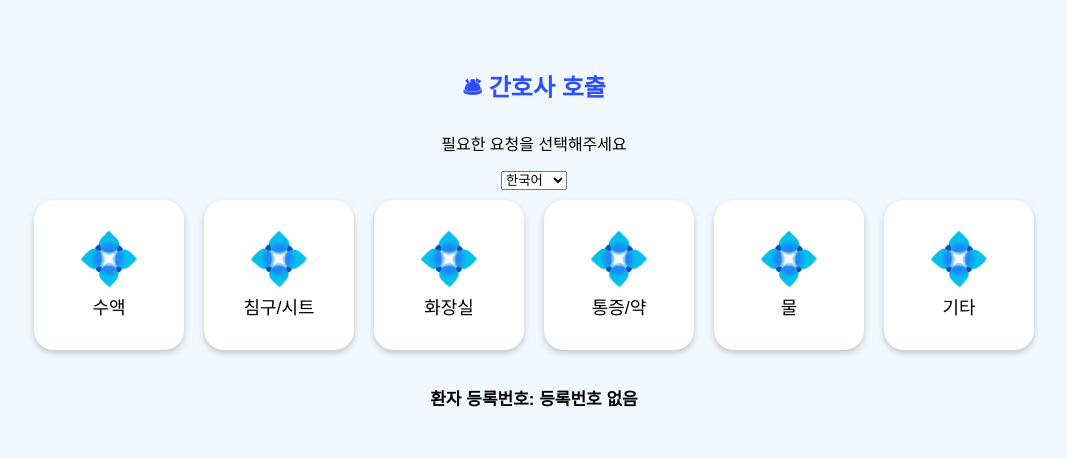
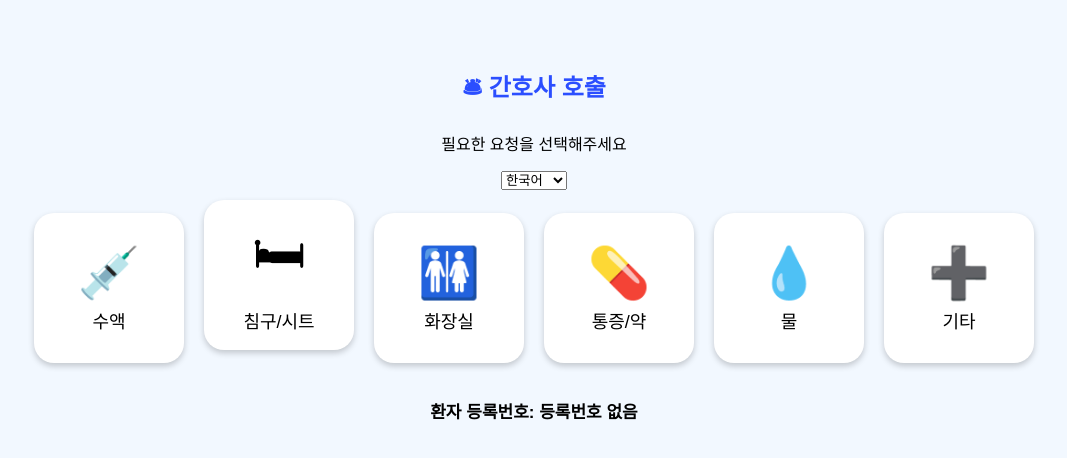
Before and after one commit to jaeeunshin04-a11y/qr-call-system, a plain HTML site: page index.html in a window 1280 px wide. Shown: the whole page, without its empty margins (106-1173 px from the left). Drawn offline with Linux system fonts and the light colour scheme.

Commit message:
Refactor index.html for improved structure and clarity

```diff
--- a/index.html
+++ b/index.html
@@ -62,6 +62,7 @@
     <option value="ar">العربية</option>
   </select>
 
+  <!-- 대분류 버튼 자리 -->
   <div id="mainMenu"></div>
 
   <div id="subMenu"></div>
@@ -73,6 +74,7 @@
   <p id="patientDisplay"></p>
 
   <script>
+    /* ---- 언어별 텍스트 정리 ---- */
     const menuText = {
       ko: {
         title: "🛎 간호사 호출",
@@ -189,13 +191,24 @@
     let currentLang = "ko";
     let currentTexts = menuText.ko;
 
+    /* ---- URL에서 환자번호 읽기 ---- */
     const urlParams = new URLSearchParams(window.location.search);
     const patientId = urlParams.get('id') || "등록번호 없음";
     document.getElementById('patientDisplay').innerText = `환자 등록번호: ${patientId}`;
 
+    /* ---- 대분류 버튼 렌더링 ---- */
     function renderMainMenu() {
       const mainMenu = document.getElementById("mainMenu");
       mainMenu.innerHTML = "";
+
+      const icons = {
+        "수액": "💉",
+        "침구/시트": "🛏",
+        "화장실": "🚻",
+        "통증/약": "💊",
+        "물": "💧",
+        "기타": "➕"
+      };
 
       Object.keys(currentTexts.menu).forEach(key => {
         const btn = document.createElement("button");
@@ -203,7 +216,7 @@
         btn.onclick = () => openSub(key);
 
         btn.innerHTML = `
-          <span class="icon">💠</span>
+          <span class="icon">${icons[key]}</span>
           <span class="text">${currentTexts.menu[key]}</span>
         `;
 
@@ -211,12 +224,13 @@
       });
     }
 
+    /* ---- 하위항목 렌더 ---- */
     function openSub(type) {
       const area = document.getElementById("subMenu");
       area.innerHTML = "";
       hideOther();
 
-      currentTexts.sub[type].forEach((item, i) => {
+      currentTexts.sub[type].forEach(item => {
         const btn = document.createElement("button");
         btn.className = "sub-button";
         btn.innerText = item;
@@ -229,8 +243,9 @@
       }
     }
 
+    /* ---- 요청 전송 ---- */
     function sendRequest(type, detail) {
-      const scriptURL = "YOUR_SCRIPT_URL_HERE";  // ← 여기에 스크립트 URL 넣기
+      const scriptURL = "YOUR_SCRIPT_URL_HERE";  // 여기에 실제 스크립트 URL 넣기
 
       fetch(`${scriptURL}?patientId=${patientId}&type=${type}&etc=${encodeURIComponent(detail)}`)
         .then(() => {
@@ -241,6 +256,7 @@
         .catch(err => console.error("전송 오류:", err));
     }
 
+    /* ---- 기타 입력 ---- */
     function showOther() {
       document.getElementById("otherInput").style.display = "inline-block";
       document.getElementById("submitOther").style.display = "inline-block";
@@ -257,10 +273,12 @@
     function submitOther() {
       const val = document.getElementById("otherInput").value.trim();
       if (!val) return alert(currentTexts.placeholder);
+
       sendRequest("기타", val);
       hideOther();
     }
 
+    /* ---- 언어 변경 ---- */
     function setLanguage() {
       currentLang = document.getElementById("lang").value;
       currentTexts = menuText[currentLang];
```
